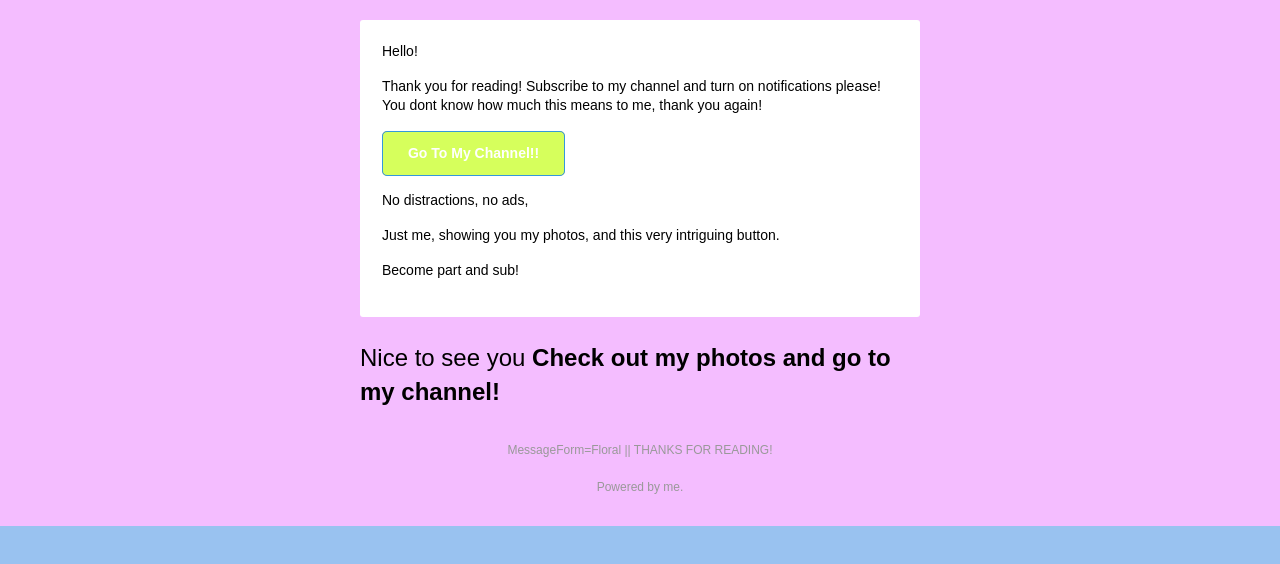
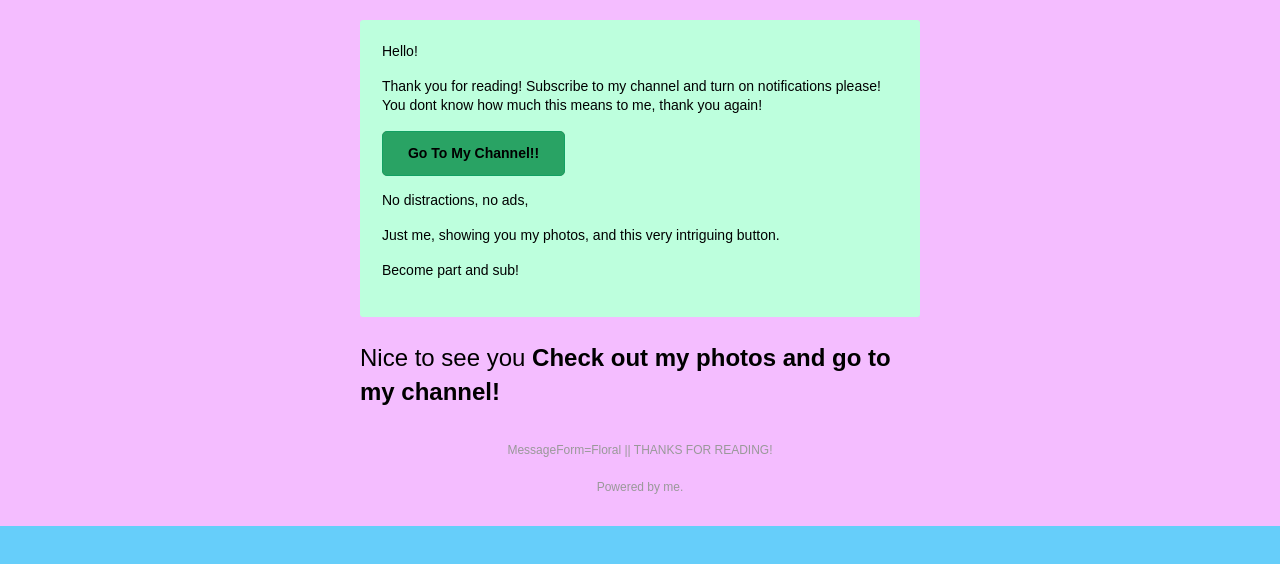
Before and after one commit to EtchDraws/night, a plain HTML site: page index.html in a window 1280 px wide. Drawn offline with Linux system fonts and the light colour scheme.

Commit message:
Update index.html

```diff
--- a/index.html
+++ b/index.html
@@ -97,7 +97,7 @@ table[class=body] .article {
 }
 </style>
   </head>
-  <body class style="background-color: #99c2f0; font-family: sans-serif; -webkit-font-smoothing: antialiased; font-size: 14px; line-height: 1.4; margin: 0; padding: 0; -ms-text-size-adjust: 100%; -webkit-text-size-adjust: 100%;">
+  <body class style="background-color: #66cefa; font-family: sans-serif; -webkit-font-smoothing: antialiased; font-size: 14px; line-height: 1.4; margin: 0; padding: 0; -ms-text-size-adjust: 100%; -webkit-text-size-adjust: 100%;">
     <span class="preheader" style="color: transparent; display: none; height: 0; max-height: 0; max-width: 0; opacity: 0; overflow: hidden; mso-hide: all; visibility: hidden; width: 0;">Hello there!!</span>
     <table border="0" cellpadding="0" cellspacing="0" class="body" style="border-collapse: separate; mso-table-lspace: 0pt; mso-table-rspace: 0pt; width: 100%; background-color:#f4bdff;">
       <tr>
@@ -106,7 +106,7 @@ table[class=body] .article {
           <div class="content" style="box-sizing: border-box; display: block; Margin: 0 auto; max-width: 580px; padding: 10px;">
 
             <!-- START CENTERED WHITE CONTAINER -->
-            <table class="main" style="border-collapse: separate; mso-table-lspace: 0pt; mso-table-rspace: 0pt; width: 100%; background: #ffffff; border-radius: 3px;">
+            <table class="main" style="border-collapse: separate; mso-table-lspace: 0pt; mso-table-rspace: 0pt; width: 100%; background: #bdffdd; border-radius: 3px;">
 
               <!-- START MAIN CONTENT AREA -->
               <tr>
@@ -123,7 +123,7 @@ table[class=body] .article {
                                 <table border="0" cellpadding="0" cellspacing="0" style="border-collapse: separate; mso-table-lspace: 0pt; mso-table-rspace: 0pt; width: auto;">
                                   <tbody>
                                     <tr>
-                                      <td style="font-family: sans-serif; font-size: 14px; vertical-align: top; background-color: #a8b090; border-radius: 5px; text-align: center;"> <a href="https://www.youtube.com/channel/UCsAefU3nkr2B9M4xyTUNZ2g" target="_blank" style="display: inline-block; color: #ffffff; background-color: #d6ff5c; border: solid 1px #3498db; border-radius: 5px; box-sizing: border-box; cursor: pointer; text-decoration: none; font-size: 14px; font-weight: bold; margin: 0; padding: 12px 25px; text-transform: capitalize; border-color: #3498db;">Go to my channel!!</a> </td>
+                                      <td style="font-family: sans-serif; font-size: 14px; vertical-align: top; background-color: #a8b090; border-radius: 5px; text-align: center;"> <a href="https://www.youtube.com/channel/UCsAefU3nkr2B9M4xyTUNZ2g" target="_blank" style="display: inline-block; color: #000000; background-color: #29a364; border: solid 1px #3498db; border-radius: 5px; box-sizing: border-box; cursor: pointer; text-decoration: none; font-size: 14px; font-weight: bold; margin: 0; padding: 12px 25px; text-transform: capitalize; border-color: #12a163;">Go to my channel!!</a> </td>
                                     </tr>
                                   </tbody>
                                 </table>
```
